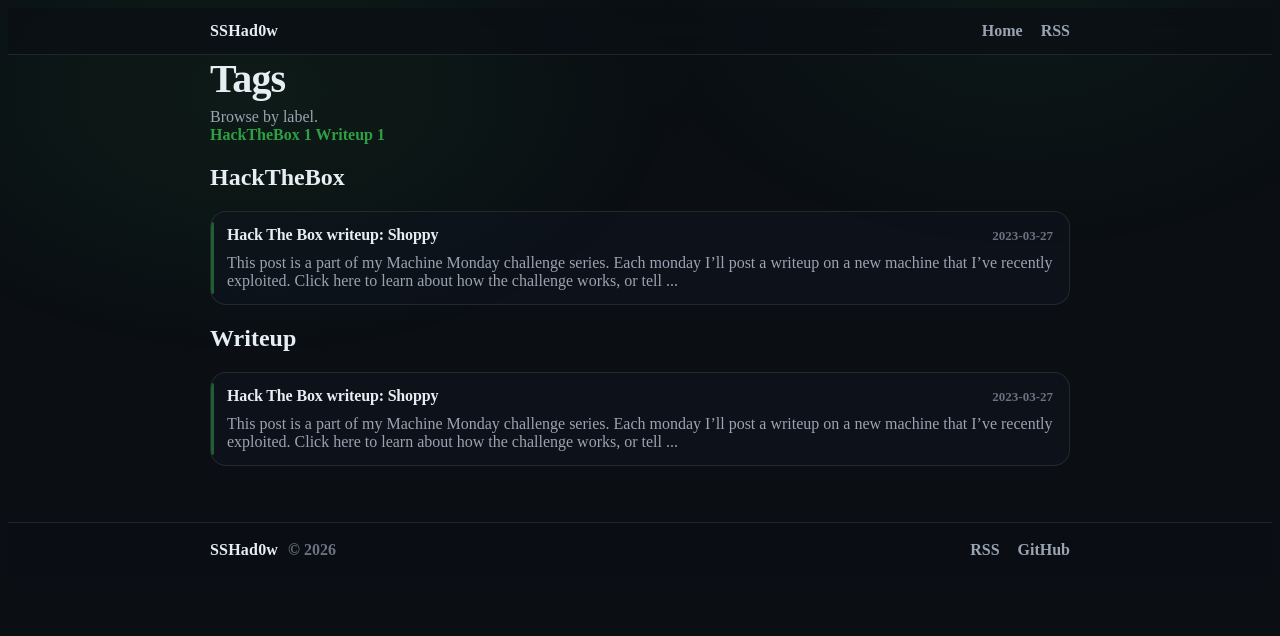
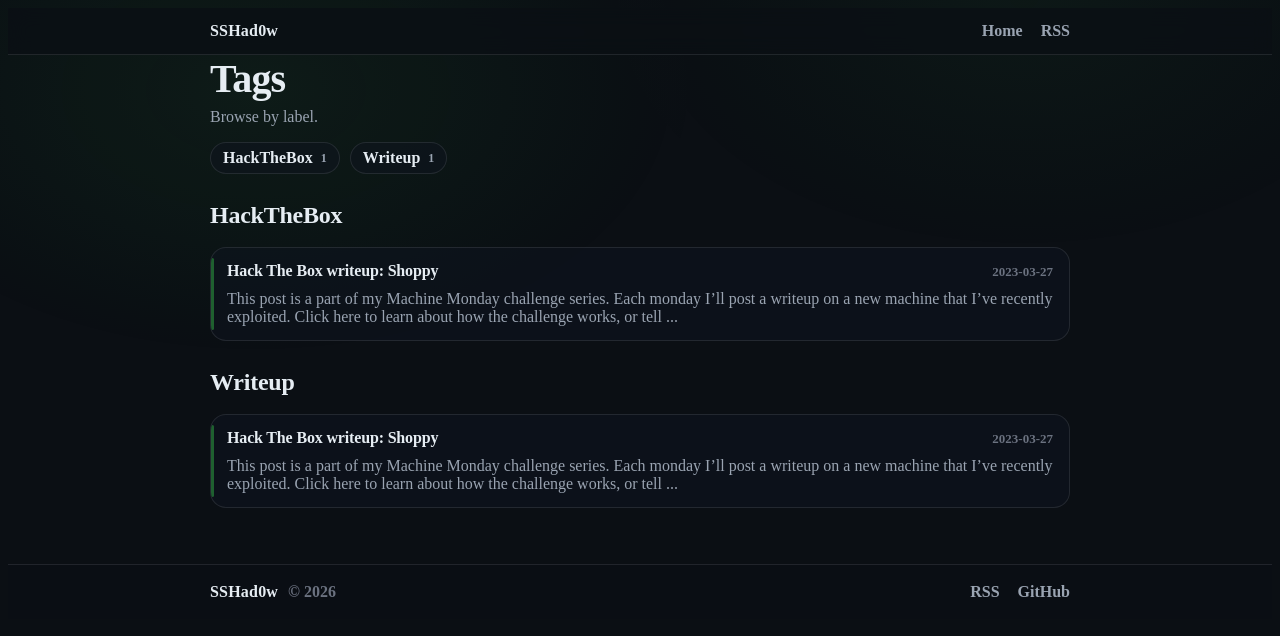
Before and after one commit to SSHad0w/https-blog.SSHad0w.com, a Jekyll site: the page built from tags.md, in a window 1280 px wide. Shown: the top 636 px of the page. Built offline with Jekyll 4.4.1, drawn with Linux system fonts in a browser that asks for light colours.

Commit message:
tags/category pages styling

```diff
--- a/assets/css/style.scss
+++ b/assets/css/style.scss
@@ -531,3 +531,42 @@ a:hover {
 .markdown-body blockquote p:first-child:has(strong) {
   color: var(--text);
 }
+
+/* ===== Tags/Categories pages ===== */
+
+.tag-cloud {
+  display: flex;
+  flex-wrap: wrap;
+  gap: 10px;
+  margin: 16px 0 22px;
+}
+
+.tag-link {
+  display: inline-flex;
+  align-items: center;
+  gap: 8px;
+  padding: 6px 12px;
+  border-radius: 999px;
+  border: 1px solid var(--border);
+  background: rgba(15, 21, 32, 0.55);
+  color: var(--text);
+  text-decoration: none;
+  font-weight: 800;
+}
+
+.tag-link:hover {
+  border-color: rgba(63, 185, 80, 0.28);
+  color: var(--accent2);
+}
+
+.tag-count {
+  color: var(--muted);
+  font-weight: 800;
+  font-size: 12px;
+}
+
+.tag-section-title {
+  margin: 28px 0 12px;
+  letter-spacing: -0.01em;
+  scroll-margin-top: 84px; /* so anchor jumps don't hide behind sticky header */
+}
```
